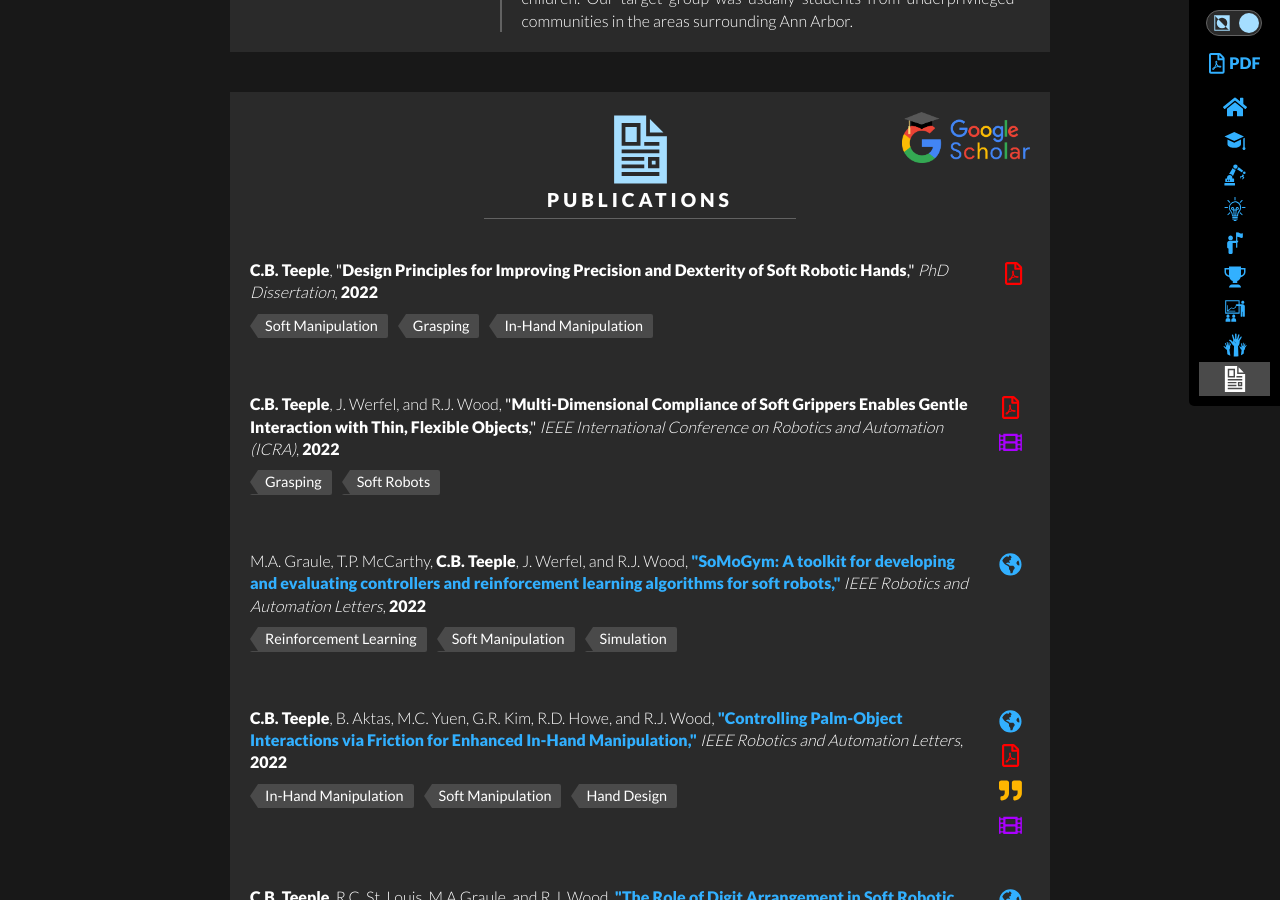
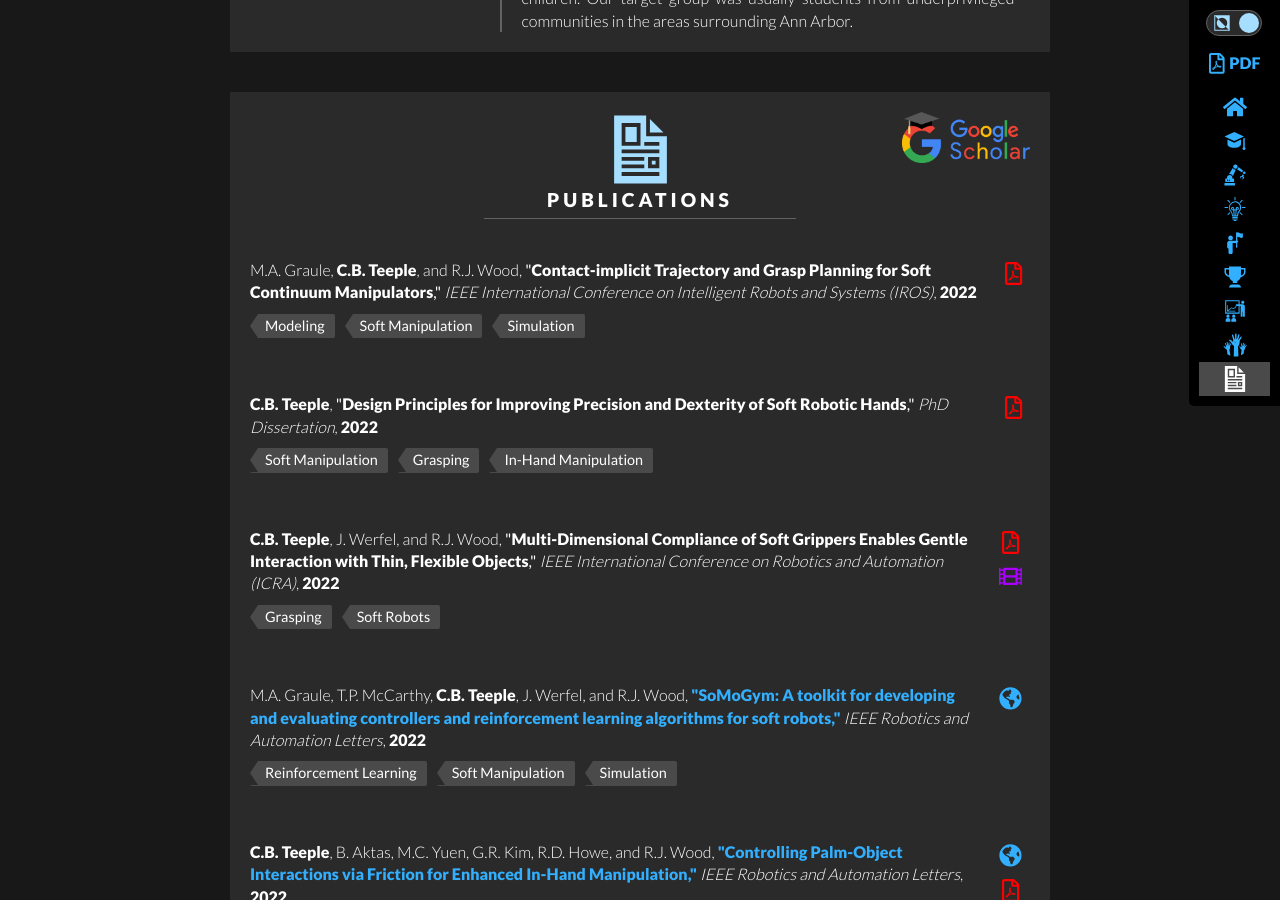
Before and after one commit to cbteeple/cbteeple.github.io, a Jekyll site: the page built from index.html, in a window 1280 px wide and 900 px high, scrolled down 9130 px. Built offline with Jekyll 4.4.1, drawn with Linux system fonts in a browser that asks for light colours; nearby versions of some CDN libraries.

Commit message:
Update publications.yml

```diff
--- a/_data/publications.yml
+++ b/_data/publications.yml
@@ -1,3 +1,18 @@
+-   title: 'Contact-implicit Trajectory and Grasp Planning
+ for Soft Continuum Manipulators'
+    names: M.A. Graule, <b>C.B. Teeple</b>, and R.J. Wood
+    journal: IEEE International Conference on Intelligent Robots and Systems (IROS)
+    year: 2022
+    #link:
+    pdf_link: papers/graule2022contact.pdf
+    #bib_link: papers/bib/graule2022contact.bib
+    #media_link:
+    tags:
+      - Modeling
+      - Soft Manipulation
+      - Simulation
+
+
 -   title: Design Principles for Improving Precision and Dexterity of Soft Robotic Hands
     names: <b>C.B. Teeple</b>
     journal: PhD Dissertation
```
